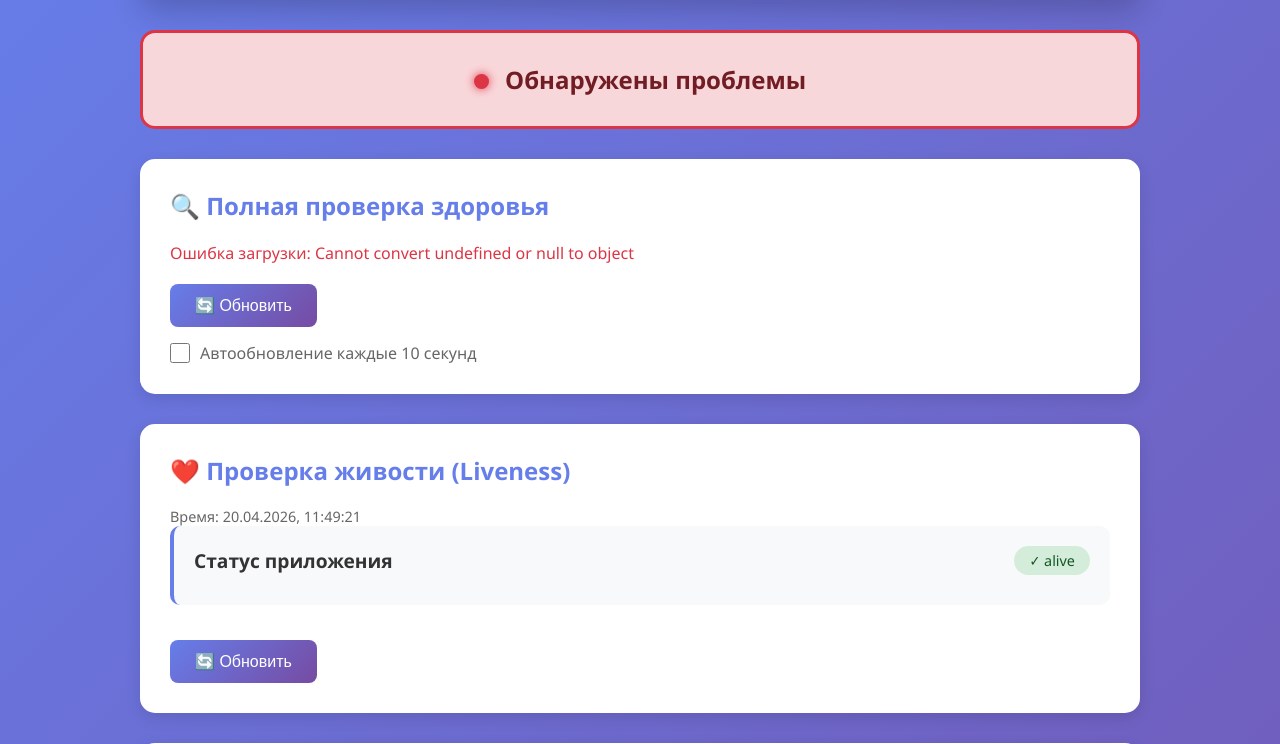
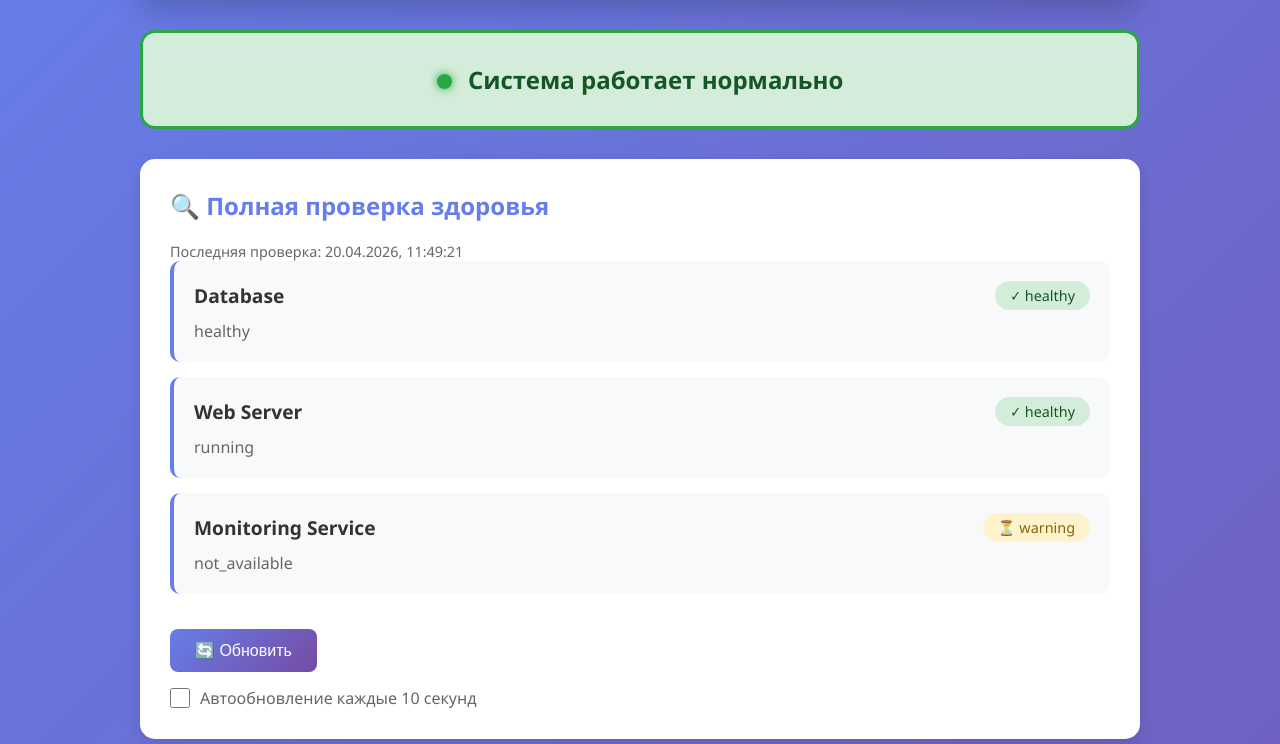
Before and after one commit to hauptmann1971/b2b-contact-miner, a Flask app: page /health-check in a window 1280 px wide. Shown: the part 126-870 px from the top of the page. Run offline with Flask 3, Linux system fonts and the light colour scheme; data that the repository does not hold is empty; parts of the project's set-up code (start-up, migrations or seed data) failed here and were passed over.

Commit message:
Template health.html has been fixed

```diff
--- a/templates/health.html
+++ b/templates/health.html
@@ -313,7 +313,7 @@
             }
         }
 
-        function loadFullHealth() {
+                function loadFullHealth() {
             console.log('Loading full health check...');
             const btn = document.getElementById('btn-full-health');
             if (btn) {
@@ -331,6 +331,8 @@
                 })
                 .then(data => {
                     console.log('Health data received:', data);
+
+                    // Update overall status
                     const overallStatus = document.getElementById('overall-status');
                     if (data.status === 'healthy') {
                         overallStatus.className = 'overall-status overall-healthy';
@@ -340,60 +342,48 @@
                         overallStatus.innerHTML = '<span class="status-indicator status-unhealthy"></span> Обнаружены проблемы';
                     }
 
+                    // Build HTML from flat data structure
                     let html = '<div class="timestamp">Последняя проверка: ' + formatTimestamp(data.timestamp) + '</div>';
 
-                    for (const [service, statusData] of Object.entries(data.services)) {
-                        // Handle both simple status strings and complex objects
-                        const status = typeof statusData === 'string' ? statusData : statusData.status;
-                        const additionalInfo = typeof statusData === 'object' ? statusData : null;
-
-                        let serviceHtml = `
+                    // Display database status
+                    if (data.database) {
+                        const dbStatus = data.database === 'healthy' ? 'healthy' : 'unhealthy';
+                        html += `
                             <div class="service-card">
                                 <div class="service-header">
-                                    <span class="service-name">${service.charAt(0).toUpperCase() + service.slice(1)}</span>
-                                    ${getStatusBadge(status)}
+                                    <span class="service-name">Database</span>
+                                    ${getStatusBadge(dbStatus)}
                                 </div>
+                                <p style="color: #666; margin-top: 10px;">${data.database}</p>
+                            </div>
                         `;
+                    }
 
-                        // Add additional information for task_queue
-                        if (service === 'task_queue' && additionalInfo) {
-                            if (additionalInfo.type) {
-                                serviceHtml += `<p style="color: #666; margin-top: 10px;"><strong>Тип:</strong> ${additionalInfo.type === 'database' ? '💾 Database-backed' : additionalInfo.type}</p>`;
-                            }
-                            if (additionalInfo.pending_tasks !== undefined) {
-                                serviceHtml += `
-                                    <div style="margin-top: 10px; display: grid; grid-template-columns: repeat(auto-fit, minmax(150px, 1fr)); gap: 10px;">
-                                        <div style="background: white; padding: 10px; border-radius: 5px;">
-                                            <div style="font-size: 0.8em; color: #666;">В ожидании</div>
-                                            <div style="font-size: 1.5em; font-weight: bold; color: #667eea;">${additionalInfo.pending_tasks}</div>
-                                        </div>
-                                        <div style="background: white; padding: 10px; border-radius: 5px;">
-                                            <div style="font-size: 0.8em; color: #666;">Выполняется</div>
-                                            <div style="font-size: 1.5em; font-weight: bold; color: #ffc107;">${additionalInfo.running_tasks || 0}</div>
-                                        </div>
-                                        <div style="background: white; padding: 10px; border-radius: 5px;">
-                                            <div style="font-size: 0.8em; color: #666;">Завершено</div>
-                                            <div style="font-size: 1.5em; font-weight: bold; color: #28a745;">${additionalInfo.completed_tasks || 0}</div>
-                                        </div>
-                                        <div style="background: white; padding: 10px; border-radius: 5px;">
-                                            <div style="font-size: 0.8em; color: #666;">Ошибки</div>
-                                            <div style="font-size: 1.5em; font-weight: bold; color: #dc3545;">${additionalInfo.failed_tasks || 0}</div>
-                                        </div>
-                                    </div>
-                                `;
-                            }
-                            if (additionalInfo.note) {
-                                serviceHtml += `<p style="color: #856404; margin-top: 10px; font-style: italic;">ℹ️ ${additionalInfo.note}</p>`;
-                            }
-                        }
+                    // Display web server status
+                    if (data.web_server) {
+                        html += `
+                            <div class="service-card">
+                                <div class="service-header">
+                                    <span class="service-name">Web Server</span>
+                                    ${getStatusBadge('healthy')}
+                                </div>
+                                <p style="color: #666; margin-top: 10px;">${data.web_server}</p>
+                            </div>
+                        `;
+                    }
 
-                        // Add latency info for database
-                        if (service === 'database' && additionalInfo && additionalInfo.latency_ms) {
-                            serviceHtml += `<p style="color: #666; margin-top: 10px;"><strong>Задержка:</strong> ${additionalInfo.latency_ms} ms</p>`;
-                        }
-
-                        serviceHtml += '</div>';
-                        html += serviceHtml;
+                    // Display monitoring service status
+                    if (data.monitoring_service) {
+                        const monStatus = data.monitoring_service === 'running' ? 'healthy' : 'warning';
+                        html += `
+                            <div class="service-card">
+                                <div class="service-header">
+                                    <span class="service-name">Monitoring Service</span>
+                                    ${getStatusBadge(monStatus)}
+                                </div>
+                                <p style="color: #666; margin-top: 10px;">${data.monitoring_service}</p>
+                            </div>
+                        `;
                     }
 
                     document.getElementById('full-health').innerHTML = html;
--- a/web_server.py
+++ b/web_server.py
@@ -316,24 +316,28 @@ def delete_keyword(keyword_id):
 # Health Check Endpoints
 @app.route('/health')
 def health_check():
-    """Полная проверка здоровья системы - проксирует к FastAPI monitoring"""
-    import requests
+    """Полная проверка здоровья системы"""
+    from sqlalchemy import text
+
+    # Проверяем БД
+    db_status = "healthy"
     try:
-        # Проксируем запрос к FastAPI monitoring сервису
-        response = requests.get('http://localhost:8000/health/health', timeout=5)
-        return response.json(), response.status_code
+        db = SessionLocal()
+        db.execute(text("SELECT 1"))
+        db.close()
     except Exception as e:
-        # Fallback если monitoring недоступен
-        return {
-            'status': 'unhealthy',
-            'timestamp': datetime.utcnow().isoformat(),
-            'services': {
-                'database': 'unknown',
-                'task_queue': 'unknown',
-                'monitoring_error': str(e)
-            },
-            'error': f'Monitoring service unavailable: {str(e)}'
-        }, 503
+        db_status = f"unhealthy: {str(e)}"
+
+    # Возвращаем статус
+    status_code = 200 if db_status == "healthy" else 503
+
+    return {
+        'status': 'healthy' if status_code == 200 else 'degraded',
+        'timestamp': datetime.utcnow().isoformat(),
+        'database': db_status,
+        'web_server': 'running',
+        'monitoring_service': 'not_available'
+    }, status_code
 
 
 @app.route('/health/live')
```
Also changed, not shown: DEPLOYMENT_GUIDE.md (line endings or trailing spaces), 2 other files.
